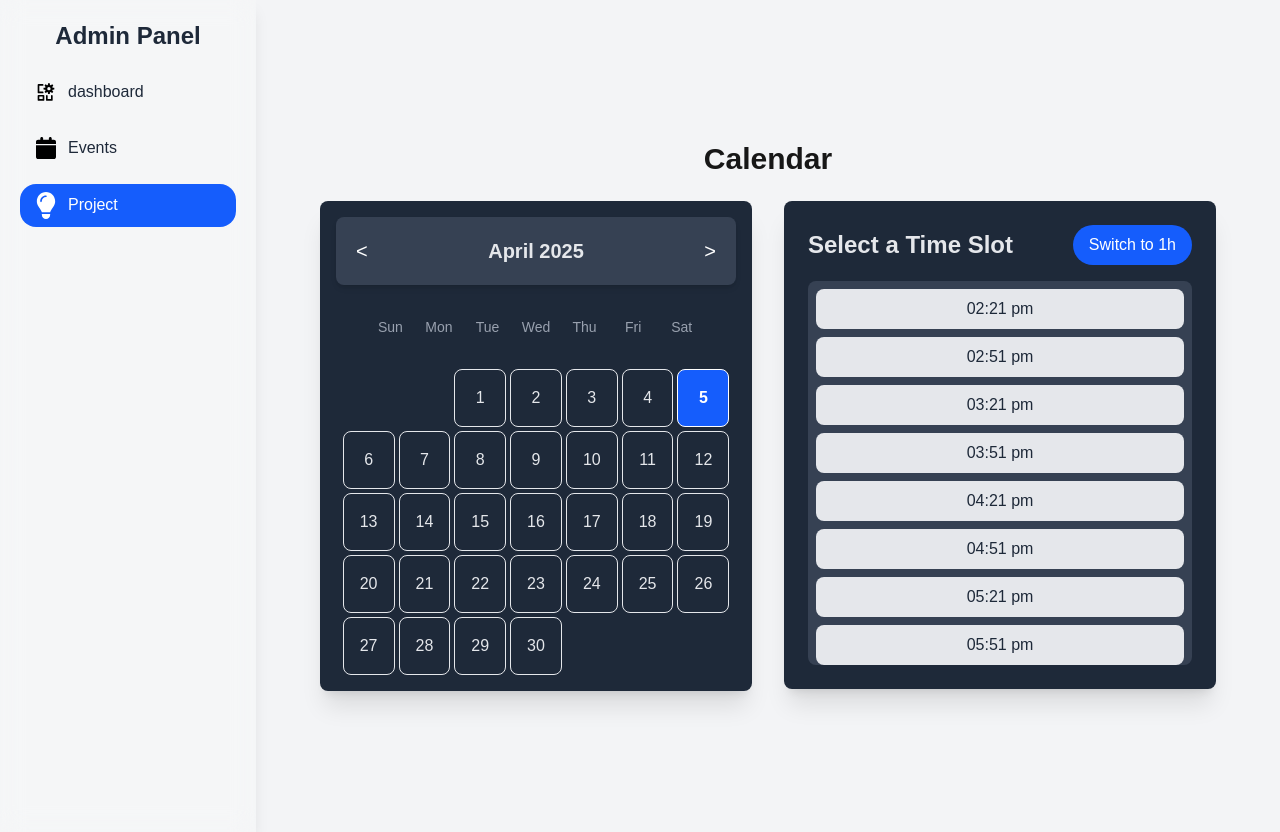
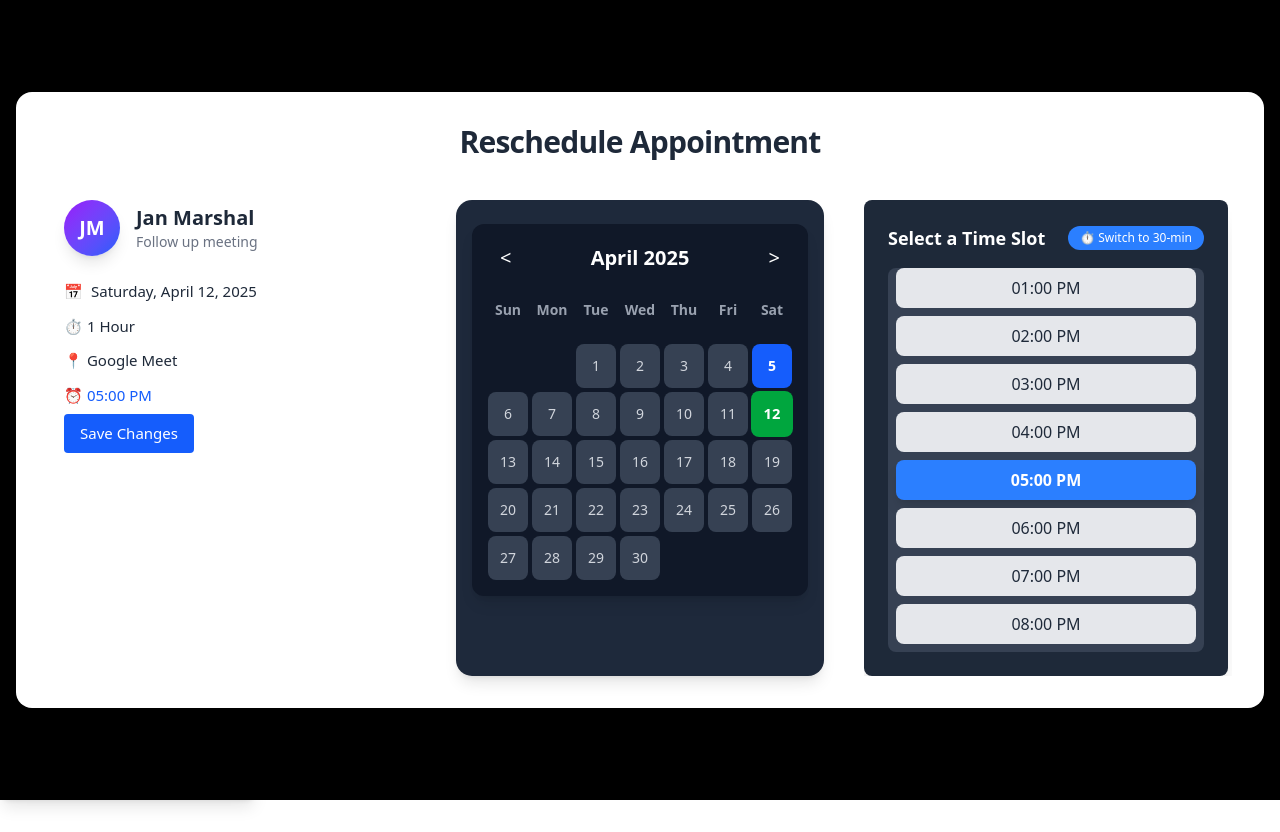
Before and after one commit to Hellnight2005/meeting_website, a Next.js app: page /Admin/project in a window 1280 px wide. After the commit the page ends 800 px from the top, so only its background shows below. Built offline with nearby package versions, Linux system fonts and the light colour scheme.

Commit message:
Reschedule form

```diff
--- a/src/app/Admin/layout.js
+++ b/src/app/Admin/layout.js
@@ -1,13 +1,17 @@
 // app/Admin/layout.js
+"use client";
+
 import Sidebar from "@/components/Sidebar";
+import { MeetingProvider } from "@/constants/MeetingContext";
 
-export const metadata = {
-  title: "Admin Dashboard",
-  description: "Manage events and projects",
-};
+// export const metadata = {
+//   title: "Admin Dashboard",
+//   description: "Manage events and projects",
+// };
 
 export default function AdminLayout({ children }) {
   return (
+    <MeetingProvider>
       <div className="flex min-h-screen bg-gray-100">
         {/* Sidebar always visible */}
         <Sidebar />
@@ -15,5 +19,6 @@ export default function AdminLayout({ children }) {
         {/* Page content */}
         <main className="flex-1 p-4">{children}</main>
       </div>
+    </MeetingProvider>
   );
 }
--- a/src/app/Admin/project/page.jsx
+++ b/src/app/Admin/project/page.jsx
@@ -1,23 +1,18 @@
 import Calendar from '@/components/Calendar'
+import RescheduleModal from '@/components/RescheduleModal'
 import TimePicker from '@/components/TimePicker'
 import React from 'react'
 
 function project() {
     return (
         <>
-            <div className="min-h-screen flex flex-col items-center justify-center py-10">
-                <h1 className="text-3xl font-semibold mb-6">Calendar</h1>
-
-                {/* Flex container for side-by-side layout */}
-                <div className="flex justify-between w-full max-w-4xl">
-                    <div className="w-1/2 pr-4">
-                        <Calendar />
-                    </div>
-                    <div className="w-1/2 pl-4">
-                        <TimePicker />
-                    </div>
-                </div>
-            </div>
+            <RescheduleModal
+                selectDay="Thursday, April 12, 2025"
+                selectTime="05:00 PM"
+                user_name="Jan Marshal"
+                slot="1"
+                title="Follow up meeting"
+            />
 
         </>
     )
--- a/src/app/globals.css
+++ b/src/app/globals.css
@@ -21,16 +21,19 @@
 }
 
 body {
-  background: var(--background);
-  color: var(--foreground);
-  font-family: Arial, Helvetica, sans-serif;
+  overflow-y: scroll;
+  scrollbar-width: none; /* Firefox */
+  -ms-overflow-style: none; /* IE & Edge */
 }
-/* Hide scrollbar globally for all browsers */
-body {
-  scrollbar-width: none; /* Firefox */
-  -ms-overflow-style: none; /* Internet Explorer 10+ */
+body::-webkit-scrollbar {
+  width: 0px;
+  height: 0px;
+  background: transparent;
 }
-
-body::-webkit-scrollbar {
-  display: none; /* Chrome, Safari, Opera */
+.hide-scrollbar::-webkit-scrollbar {
+  display: none;
 }
+.hide-scrollbar {
+  -ms-overflow-style: none;
+  scrollbar-width: none;
+}
--- a/src/components/Calendar.jsx
+++ b/src/components/Calendar.jsx
@@ -1,12 +1,18 @@
 "use client";
-import React, { useState } from 'react';
-import { format, addMonths, startOfMonth, endOfMonth, eachDayOfInterval, isToday, getDay } from 'date-fns';
+import React from 'react';
+import {
+    format,
+    addMonths,
+    startOfMonth,
+    endOfMonth,
+    eachDayOfInterval,
+    isToday,
+    getDay
+} from 'date-fns';
 
-const Calendar = () => {
-    const [currentMonth, setCurrentMonth] = useState(new Date()); // Track the currently displayed month
-    const today = new Date();
+const Calendar = ({ selectedDate, setSelectedDate, theme = 'dark' }) => {
+    const [currentMonth, setCurrentMonth] = React.useState(new Date());
 
-    // Function to get days of a given month
     const getDaysOfMonth = (date) => {
         const start = startOfMonth(date);
         const end = endOfMonth(date);
@@ -17,28 +23,42 @@ const Calendar = () => {
     const currentMonthDays = getDaysOfMonth(currentMonthStart);
 
     const handleDayClick = (date) => {
-        // Handle selecting a date if needed
-        console.log(`Selected date: ${format(date, 'MMMM dd, yyyy')}`);
-    };
-
-    const handleNextMonthClick = () => {
-        // Move to the next month when the button is clicked
-        setCurrentMonth(addMonths(currentMonth, 1));
-    };
-
-    const handlePreviousMonthClick = () => {
-        // Move to the previous month when the button is clicked
-        setCurrentMonth(addMonths(currentMonth, -1));
+        const formattedDate = format(date, 'EEE MMMM d, yyyy');
+        setSelectedDate({ raw: date, display: formattedDate });
     };
 
     const renderDay = (date) => {
         const dayText = format(date, 'd');
+        const isSelected =
+            selectedDate?.raw &&
+            format(selectedDate.raw, 'yyyy-MM-dd') === format(date, 'yyyy-MM-dd');
+
+        const isDark = theme === 'dark';
+
+        const baseClasses = `p-3 cursor-pointer text-center rounded-lg text-sm font-medium transition-all duration-200 ease-in-out`;
+
+        const todayClass = isToday(date)
+            ? isDark
+                ? 'bg-blue-600 text-white font-semibold'
+                : 'bg-blue-500 text-white font-semibold'
+            : '';
+
+        const selectedClass = isSelected
+            ? isDark
+                ? 'bg-green-600 text-white font-semibold scale-105'
+                : 'bg-green-500 text-white font-semibold scale-105'
+            : isDark
+                ? 'bg-gray-700 text-gray-300'
+                : 'bg-gray-100 text-gray-700';
+
+        const hoverClass = isDark
+            ? 'hover:bg-blue-500 hover:text-white active:scale-95'
+            : 'hover:bg-blue-200 hover:text-blue-800 active:scale-95';
+
         return (
             <div
                 key={date}
-                className={`p-4 cursor-pointer border rounded-lg text-center text-gray-200 transition-all ease-in-out duration-200
-                ${isToday(date) ? 'bg-blue-600 text-white font-semibold' : ''}
-                hover:bg-blue-700 hover:text-white active:bg-blue-800 active:text-white`}
+                className={`${baseClasses} ${todayClass || selectedClass} ${hoverClass}`}
                 onClick={() => handleDayClick(date)}
             >
                 {dayText}
@@ -49,52 +69,65 @@ const Calendar = () => {
     const getDayHeaders = () => {
         const daysOfWeek = ['Sun', 'Mon', 'Tue', 'Wed', 'Thu', 'Fri', 'Sat'];
         return daysOfWeek.map((day, index) => (
-            <div key={index} className="text-center text-gray-400 font-medium text-sm p-2">
+            <div
+                key={index}
+                className={`text-center font-semibold text-sm py-2 ${theme === 'dark' ? 'text-gray-400' : 'text-gray-600'
+                    }`}
+            >
                 {day}
             </div>
         ));
     };
 
-    // Get the first day of the current month to align the days correctly
     const firstDayOfMonth = getDay(currentMonthStart);
+    const lastRowPadding = (7 - (currentMonthDays.length + firstDayOfMonth) % 7) % 7;
 
     return (
-        <div className="flex flex-col items-center space-y-4 bg-gray-800 p-4 rounded-lg shadow-xl w-full max-w-md mx-auto">
-            {/* Month Header with Navigation */}
-            <div className="flex justify-between items-center w-full bg-gray-700 p-3 rounded-lg shadow-md">
+        <div
+            className={`rounded-xl shadow-lg w-full p-4 space-y-4 transition-colors ${theme === 'dark' ? 'bg-gray-900' : 'bg-white border border-gray-200'
+                }`}
+        >
+            {/* Header */}
+            <div className="flex justify-between items-center">
                 <button
-                    className="text-white text-xl hover:bg-gray-600 p-2 rounded-full"
-                    onClick={handlePreviousMonthClick}
+                    className={`text-xl px-3 py-1 rounded-full transition ${theme === 'dark'
+                            ? 'text-white hover:bg-gray-700'
+                            : 'text-gray-700 hover:bg-gray-100'
+                        }`}
+                    onClick={() => setCurrentMonth(addMonths(currentMonth, -1))}
                 >
-                    &lt; {/* Left arrow */}
+                    &lt;
                 </button>
-                <h3 className="text-xl font-semibold text-gray-200">{format(currentMonthStart, 'MMMM yyyy')}</h3>
+                <h3
+                    className={`text-xl font-bold ${theme === 'dark' ? 'text-white' : 'text-gray-800'
+                        }`}
+                >
+                    {format(currentMonthStart, 'MMMM yyyy')}
+                </h3>
                 <button
-                    className="text-white text-xl hover:bg-gray-600 p-2 rounded-full"
-                    onClick={handleNextMonthClick}
+                    className={`text-xl px-3 py-1 rounded-full transition ${theme === 'dark'
+                            ? 'text-white hover:bg-gray-700'
+                            : 'text-gray-700 hover:bg-gray-100'
+                        }`}
+                    onClick={() => setCurrentMonth(addMonths(currentMonth, 1))}
                 >
-                    &gt; {/* Right arrow */}
+                    &gt;
                 </button>
             </div>
 
-            {/* Days of the week headers */}
-            <div className="grid grid-cols-7 gap-1 mt-2">
-                {getDayHeaders()}
-            </div>
+            {/* Weekday headers */}
+            <div className="grid grid-cols-7 gap-1">{getDayHeaders()}</div>
 
-            {/* Days Grid */}
-            <div className="grid grid-cols-7 gap-1 mt-2">
-                {/* Empty cells before the first day of the month */}
-                {Array.from({ length: firstDayOfMonth }).map((_, index) => (
-                    <div key={index} className="text-center text-gray-600"></div>
+            {/* Calendar Days */}
+            <div className="grid grid-cols-7 gap-1">
+                {Array.from({ length: firstDayOfMonth }).map((_, i) => (
+                    <div key={`empty-start-${i}`} />
                 ))}
 
-                {/* Days of the current month */}
                 {currentMonthDays.map((day) => renderDay(day))}
 
-                {/* Empty cells after the last day of the month */}
-                {Array.from({ length: 7 - (currentMonthDays.length + firstDayOfMonth) % 7 }).map((_, index) => (
-                    <div key={index} className="text-center text-gray-600"></div>
+                {Array.from({ length: lastRowPadding }).map((_, i) => (
+                    <div key={`empty-end-${i}`} />
                 ))}
             </div>
         </div>
--- /dev/null
+++ b/src/components/RescheduleModal.jsx
@@ -0,0 +1,130 @@
+"use client";
+
+import React, { useEffect, useState } from 'react';
+import Calendar from './Calendar';
+import TimePicker from './TimePicker';
+import { format, parse } from 'date-fns';
+
+function RescheduleModal({ selectDay, selectTime, user_name, slot, title }) {
+    const today = new Date();
+    const formattedDate = format(today, 'EEEE, MMMM d, yyyy');
+
+    const [selectedDate, setSelectedDate] = useState(null);
+    const [selectedTime, setSelectedTime] = useState('');
+    const [isHalfHour, setIsHalfHour] = useState(false);
+
+    // Convert incoming date string into a Date object
+    useEffect(() => {
+        if (selectDay) {
+            try {
+                const parsed = parse(selectDay, 'EEEE, MMMM dd, yyyy', new Date());
+                setSelectedDate({ raw: parsed });
+            } catch (error) {
+                console.error('Invalid selectDay format:', error);
+            }
+        }
+    }, [selectDay]);
+
+    // Assign initial selected time
+    useEffect(() => {
+        if (selectTime) setSelectedTime(selectTime);
+    }, [selectTime]);
+
+    // Check if a change has been made
+    const hasChanges = () => {
+        const formattedSelectedDay = selectedDate
+            ? format(selectedDate.raw, 'EEEE, MMMM dd, yyyy')
+            : '';
+        return (
+            selectedTime !== selectTime ||
+            formattedSelectedDay !== selectDay
+        );
+    };
+
+    const handleSave = () => {
+        console.log("Saved changes:");
+        console.log("New Date:", selectedDate?.raw);
+        console.log("New Time:", selectedTime);
+        alert("Change is Save ")
+        // Add save logic (API call) here
+    };
+
+    return (
+        <div className="fixed inset-0 flex items-center justify-center z-50 bg-black bg-opacity-60 px-4">
+            <div className="bg-white rounded-2xl shadow-2xl p-8 max-w-7xl w-full max-h-[90vh] overflow-y-auto">
+                <h2 className="text-center text-3xl font-extrabold text-gray-800 mb-10 tracking-tight">
+                    Reschedule Appointment
+                </h2>
+
+                <div className="grid grid-cols-1 md:grid-cols-3 gap-10">
+                    {/* Left Panel */}
+                    <div className="space-y-6 text-gray-800 px-4">
+                        <div className="flex items-center gap-4">
+                            <div className="bg-gradient-to-br from-purple-600 to-blue-600 text-white text-xl font-semibold rounded-full w-14 h-14 flex items-center justify-center shadow-lg">
+                                {user_name?.split(' ').map(n => n[0]).join('').toUpperCase()}
+                            </div>
+                            <div>
+                                <p className="font-semibold text-xl">{user_name}</p>
+                                <p className="text-sm text-gray-500">{title}</p>
+                            </div>
+                        </div>
+
+                        <div className="text-[15px] space-y-3 flex flex-col items-start">
+                            <p className="flex items-center gap-2">
+                                📅{' '}
+                                <span className="font-medium">
+                                    {selectedDate
+                                        ? format(selectedDate.raw, 'EEEE, MMMM dd, yyyy')
+                                        : formattedDate}
+                                </span>
+                            </p>
+                            <p className="flex items-center gap-2">
+                                ⏱️ {slot == 30 || isHalfHour ? '30 Minutes' : '1 Hour'}
+                            </p>
+                            <p className="flex items-center gap-2">📍 Google Meet</p>
+
+                            <div className="flex flex-col items-start space-y-2">
+                                <p className="flex items-center gap-2 text-blue-600 font-medium">
+                                    ⏰ {selectedTime || '02:00 PM'}
+                                </p>
+
+                                {hasChanges() && (
+                                    <button
+                                        onClick={handleSave}
+                                        className="bg-blue-600 hover:bg-blue-700 text-white font-medium py-2 px-4 rounded transition"
+                                    >
+                                        Save Changes
+                                    </button>
+                                )}
+                            </div>
+                        </div>
+
+                    </div>
+
+                    {/* Calendar Panel */}
+                    <div className="bg-[#1e293b] rounded-2xl py-6 px-4 text-white shadow-lg">
+                        <Calendar
+                            selectedDate={selectedDate}
+                            setSelectedDate={setSelectedDate}
+                            highlightColor="bg-blue-500"
+                        />
+                    </div>
+
+                    {/* Time Picker Panel */}
+                    <div className="flex-1 overflow-y-auto pr-1 hide-scrollbar space-y-3">
+                        <TimePicker
+                            selectedTime={selectedTime}
+                            setSelectedTime={setSelectedTime}
+                            isHalfHour={isHalfHour}
+                            setIsHalfHour={setIsHalfHour}
+                            highlightColor="bg-blue-500"
+                            slot={slot}
+                        />
+                    </div>
+                </div>
+            </div>
+        </div>
+    );
+}
+
+export default RescheduleModal;
--- a/src/components/TimePicker.jsx
+++ b/src/components/TimePicker.jsx
@@ -1,95 +1,91 @@
-"use client"
-import React, { useState } from 'react';
+"use client";
 
-const TimePicker = () => {
-    const [selectedTime, setSelectedTime] = useState(""); // To store selected time
-    const [isHalfHour, setIsHalfHour] = useState(true); // Toggle between 30 min and 1 hour slots
+import React, { useEffect, useRef, useState } from 'react';
+import { format } from 'date-fns';
 
-    // Function to generate time slots for a single day (e.g., from 9 AM to 9 PM)
+const TimePicker = ({
+    selectedTime,
+    setSelectedTime,
+    isHalfHour,
+    setIsHalfHour,
+    highlightColor = "bg-blue-500",
+    slot
+}) => {
+    const timeRefs = useRef({});
+    const [initialized, setInitialized] = useState(false);
+
+    useEffect(() => {
+        if (!initialized) {
+            if (slot === 30) setIsHalfHour(true);
+            else if (slot === 60 || slot === 1) setIsHalfHour(false);
+            setInitialized(true);
+        }
+    }, [slot, initialized, setIsHalfHour]);
+
     const generateTimeSlots = () => {
+        const interval = isHalfHour ? 30 : 60;
         const slots = [];
-        let hour = 9; // Start at 9 AM
+        let hour = 9;
         let minutes = 0;
 
-        // Generate slots based on selected interval (30 min or 1 hour)
-        const interval = isHalfHour ? 30 : 60;
-
-        // Create time slots for a single day (from 9 AM to 9 PM)
-        while (hour < 21) { // Stop at 9 PM
-            const time = new Date(0, 0, 0, hour, minutes, 0);
-
-            // Format the time in Indian Standard Time (IST) using toLocaleTimeString with 'Asia/Kolkata' timezone
-            const formattedTime = time.toLocaleTimeString('en-IN', {
-                hour: '2-digit',
-                minute: '2-digit',
-                timeZone: 'Asia/Kolkata'
-            });
-
+        while (hour < 21) {
+            const time = new Date(2020, 0, 1, hour, minutes); // fixed date for consistency
+            const formattedTime = format(time, 'hh:mm a'); // e.g., 04:30 PM
             slots.push(formattedTime);
-
             minutes += interval;
-
-            // If it's 60 minutes, increase the hour
-            if (minutes === 60) {
+            if (minutes >= 60) {
                 minutes = 0;
                 hour += 1;
             }
         }
-
         return slots;
-    };
-
-    const handleTimeSelect = (time) => {
-        setSelectedTime(time);
-        console.log(`Selected Time: ${time}`);
-    };
-
-    const toggleInterval = () => {
-        setIsHalfHour(!isHalfHour); // Toggle between 30 min and 1 hour
     };
 
     const timeSlots = generateTimeSlots();
 
+    useEffect(() => {
+        const el = timeRefs.current[selectedTime];
+        if (el) {
+            el.scrollIntoView({
+                behavior: "smooth",
+                block: "center",
+            });
+        }
+    }, [selectedTime, isHalfHour]);
+
+    const handleTimeSelect = (time) => {
+        setSelectedTime(time);
+    };
+
     return (
         <div className="time-picker-container p-6 bg-gray-800 rounded-lg shadow-xl w-full max-w-lg mx-auto">
             <div className="flex justify-between items-center mb-4">
-                <h3 className="text-center text-gray-200 text-2xl font-semibold">Select a Time Slot</h3>
+                <h2 className="text-lg font-semibold text-white">Select a Time Slot</h2>
                 <button
-                    onClick={toggleInterval}
-                    className="text-white bg-blue-600 px-4 py-2 rounded-full hover:bg-blue-700 transition-all"
+                    onClick={() => setIsHalfHour(!isHalfHour)}
+                    className="bg-blue-500 text-white px-3 py-1 text-xs rounded-full hover:bg-blue-600 transition"
                 >
-                    {isHalfHour ? 'Switch to 1h' : 'Switch to 30min'}
+                    {isHalfHour ? "🕒 Switch to 1-hour" : "⏱️ Switch to 30-min"}
                 </button>
             </div>
 
-            {/* Time slots container with hidden scrollbar */}
-            <div
-                className="time-slot-list overflow-auto max-h-96 bg-gray-700 rounded-lg p-2"
-                style={{
-                    scrollbarWidth: 'none', /* For Firefox */
-                    msOverflowStyle: 'none', /* For IE 10+ */
-                }}
-            >
+            <div className="time-slot-list overflow-auto max-h-96 bg-gray-700 rounded-lg p-2 hide-scrollbar">
                 <div className="flex flex-col gap-2">
                     {timeSlots.map((time, index) => (
                         <button
                             key={index}
+                            ref={(el) => (timeRefs.current[time] = el)}
                             onClick={() => handleTimeSelect(time)}
-                            className={`py-2 px-4 rounded-lg text-center text-gray-800 bg-gray-200 hover:bg-gray-300 transition-all duration-200
-                            ${selectedTime === time ? 'bg-blue-500 text-white' : ''}`}
+                            className={`py-2 px-4 rounded-lg text-center transition-all duration-200
+                                ${selectedTime === time
+                                    ? `${highlightColor} text-white font-semibold shadow-lg`
+                                    : 'bg-gray-200 text-gray-800 hover:bg-gray-300'}`}
                         >
                             {time}
                         </button>
                     ))}
                 </div>
             </div>
-
-            {/* Display the selected time */}
-            {selectedTime && (
-                <div className="mt-4 text-center text-gray-200">
-                    <p className="font-medium">You selected: {selectedTime}</p>
-                </div>
-            )}
         </div>
     );
 };
--- /dev/null
+++ b/src/constants/fakeAppointments.js
@@ -0,0 +1,94 @@
+const fakeAppointments = [
+  {
+    id: 1,
+    user_name: "Alice Johnson",
+    title: "Project Kickoff",
+    selectDay: "Thursday, April 10, 2025",
+    selectTime: "10:00 AM",
+    slot: 30,
+    type: "upcoming",
+  },
+  {
+    id: 2,
+    user_name: "Bob Smith",
+    title: "Design Review",
+    selectDay: "Tuesday, April 08, 2025",
+    selectTime: "02:30 PM",
+    slot: 30,
+    type: "lineup",
+  },
+  {
+    id: 3,
+    user_name: "Charlie Brown",
+    title: "Client Sync",
+    selectDay: "Wednesday, April 09, 2025",
+    selectTime: "04:00 PM",
+    slot: 30,
+    type: "upcoming",
+  },
+  {
+    id: 4,
+    user_name: "Dana White",
+    title: "Team Retrospective",
+    selectDay: "Saturday, April 12, 2025",
+    selectTime: "11:00 AM",
+    slot: 30,
+    type: "lineup",
+  },
+  {
+    id: 5,
+    user_name: "Ethan Williams",
+    title: "Product Demo",
+    selectDay: "Monday, April 14, 2025",
+    selectTime: "03:00 PM",
+    slot: 30,
+    type: "upcoming",
+  },
+  {
+    id: 6,
+    user_name: "Fiona Davis",
+    title: "Strategy Meeting",
+    selectDay: "Sunday, April 13, 2025",
+    selectTime: "09:00 AM",
+    slot: 30,
+    type: "lineup",
+  },
+  {
+    id: 7,
+    user_name: "George Miller",
+    title: "QA Testing",
+    selectDay: "Friday, April 11, 2025",
+    selectTime: "01:30 PM",
+    slot: 30,
+    type: "upcoming",
+  },
+  {
+    id: 8,
+    user_name: "Hannah Moore",
+    title: "Weekly Planning",
+    selectDay: "Thursday, April 17, 2025",
+    selectTime: "10:30 AM",
+    slot: 30,
+    type: "lineup",
+  },
+  {
+    id: 9,
+    user_name: "Isaac Newton",
+    title: "Sprint Review",
+    selectDay: "Friday, April 18, 2025",
+    selectTime: "02:00 PM",
+    slot: 30,
+    type: "upcoming",
+  },
+  {
+    id: 10,
+    user_name: "Julia Roberts",
+    title: "Innovation Workshop",
+    selectDay: "Wednesday, April 16, 2025",
+    selectTime: "11:45 AM",
+    slot: 30,
+    type: "lineup",
+  },
+];
+
+export default fakeAppointments;
```
Also changed, not shown: src/components/Lineup.js.jsx (added, +28 -0 lines), public/icons/client.svg (added), public/icons/inmated.svg (added). Lines whose indentation alone changed are shown as unchanged.
